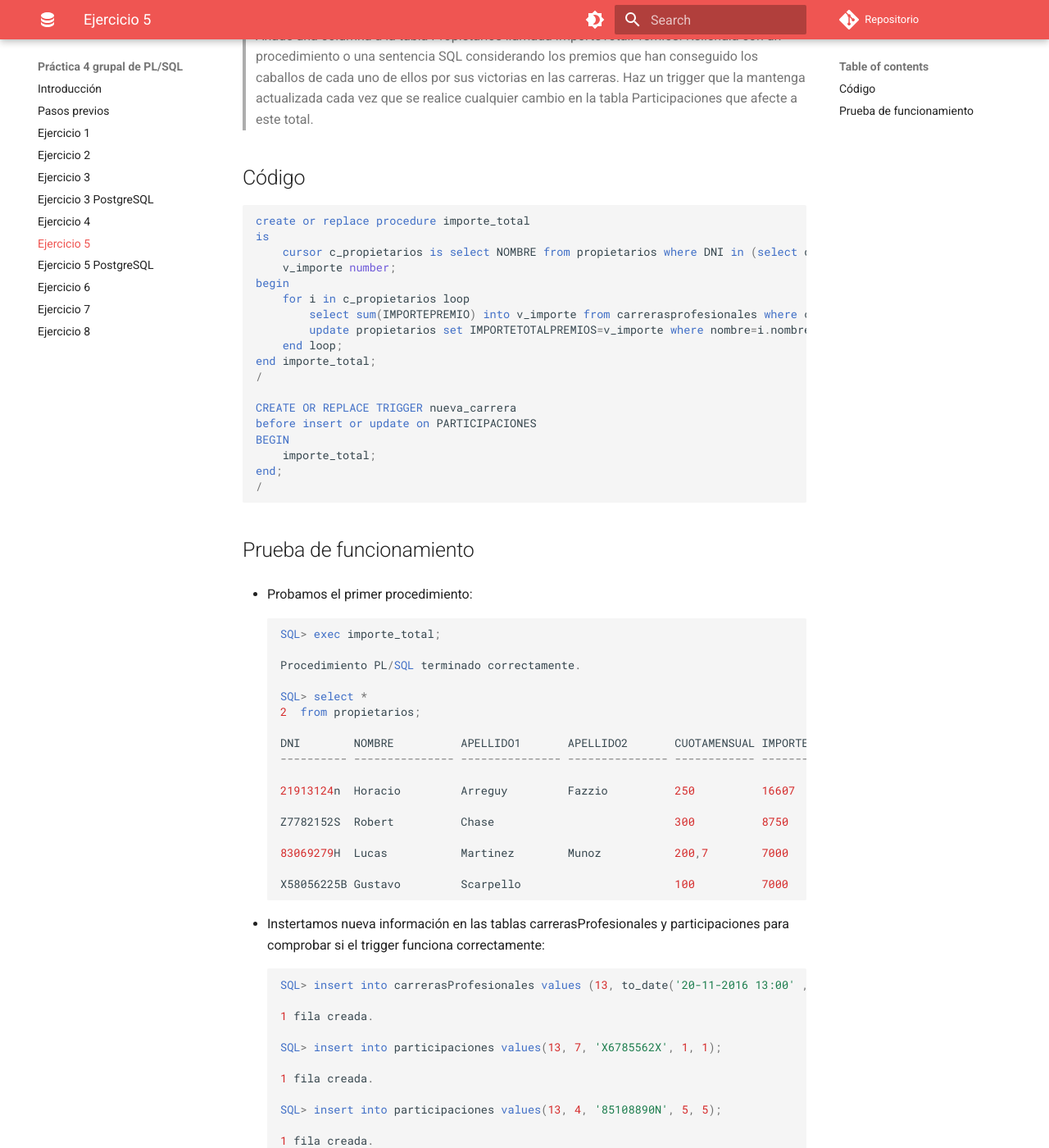
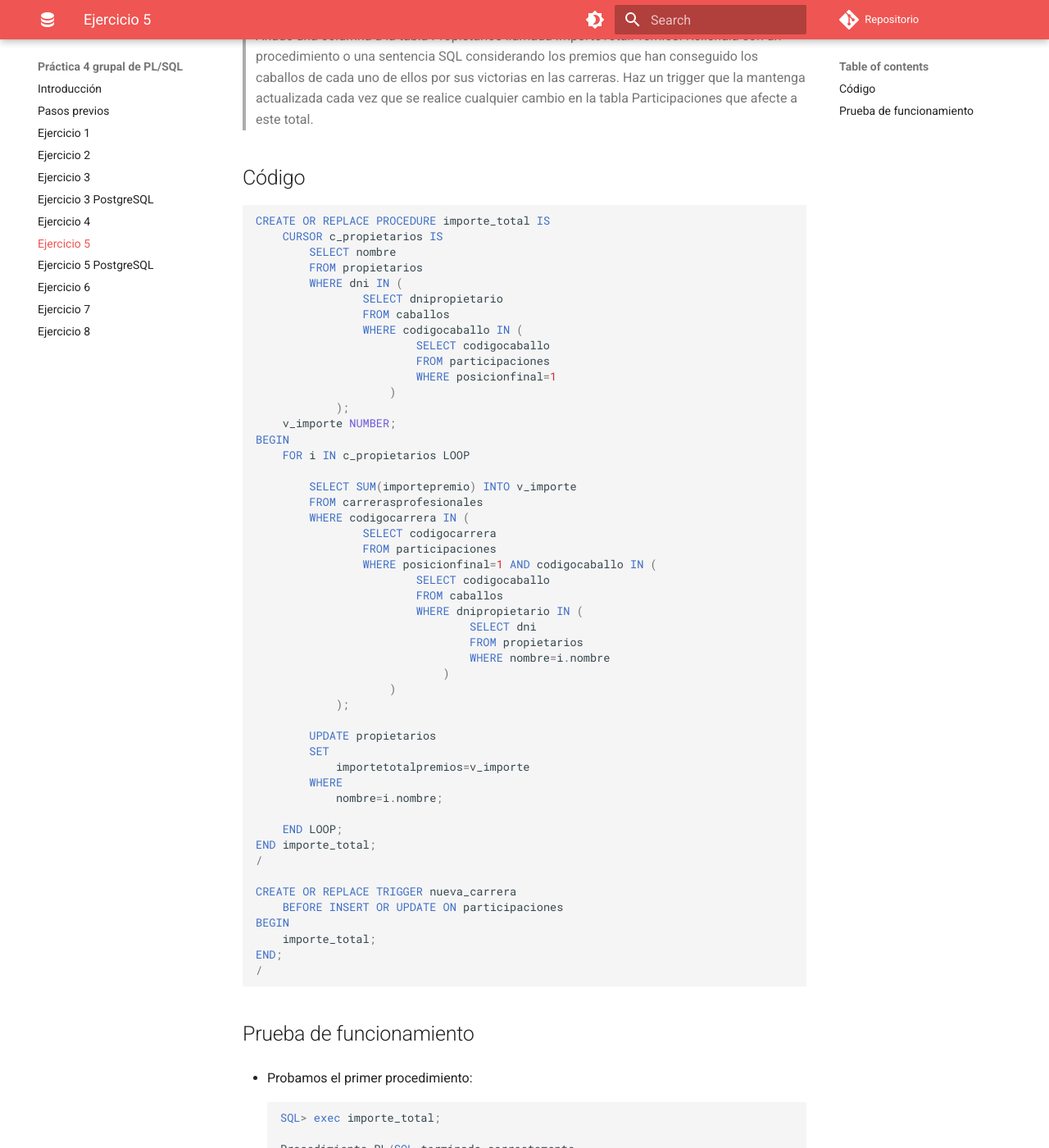
Before and after one commit to adriasir123/grupalesbdc, an MkDocs documentation site: the page built from docs/p4-grupal-plsql/ejercicio5.md, in a window 1280 px wide and 1400 px high, scrolled down 197 px. Shown: the whole window at 82% size. Built offline with MkDocs 1.6.1 and Material for MkDocs 9.7.7, drawn with Linux system fonts in a browser that asks for light colours; comment, search, counter and statistics services are not loaded.

Commit message:
ej5 formateado

````diff
--- a/docs/p4-grupal-plsql/ejercicio5.md
+++ b/docs/p4-grupal-plsql/ejercicio5.md
@@ -5,23 +5,54 @@
 ## Código
 
 ```sql
-create or replace procedure importe_total
-is
-    cursor c_propietarios is select NOMBRE from propietarios where DNI in (select dniPropietario from caballos where codigoCaballo in (select codigocaballo from participaciones where POSICIONFINAL=1));
-    v_importe number;
-begin
-    for i in c_propietarios loop
-        select sum(IMPORTEPREMIO) into v_importe from carrerasprofesionales where codigoCarrera in (select codigoCarrera from participaciones where POSICIONFINAL=1 and codigocaballo in (select codigocaballo from caballos where dnipropietario in (select dni from propietarios where nombre=i.nombre)));
-        update propietarios set IMPORTETOTALPREMIOS=v_importe where nombre=i.nombre;
-    end loop;
-end importe_total;
+CREATE OR REPLACE PROCEDURE importe_total IS
+    CURSOR c_propietarios IS
+        SELECT nombre
+        FROM propietarios
+        WHERE dni IN (
+                SELECT dnipropietario
+                FROM caballos
+                WHERE codigocaballo IN (
+                        SELECT codigocaballo
+                        FROM participaciones
+                        WHERE posicionfinal=1
+                    )
+            );
+    v_importe NUMBER;
+BEGIN
+    FOR i IN c_propietarios LOOP
+
+        SELECT SUM(importepremio) INTO v_importe
+        FROM carrerasprofesionales
+        WHERE codigocarrera IN (
+                SELECT codigocarrera
+                FROM participaciones
+                WHERE posicionfinal=1 AND codigocaballo IN (
+                        SELECT codigocaballo
+                        FROM caballos
+                        WHERE dnipropietario IN (
+                                SELECT dni
+                                FROM propietarios
+                                WHERE nombre=i.nombre
+                            )
+                    )
+            );
+
+        UPDATE propietarios
+        SET
+            importetotalpremios=v_importe
+        WHERE
+            nombre=i.nombre;
+
+    END LOOP;
+END importe_total;
 /
 
 CREATE OR REPLACE TRIGGER nueva_carrera
-before insert or update on PARTICIPACIONES
+    BEFORE INSERT OR UPDATE ON participaciones
 BEGIN
     importe_total;
-end;
+END;
 /
 ```
 
````
